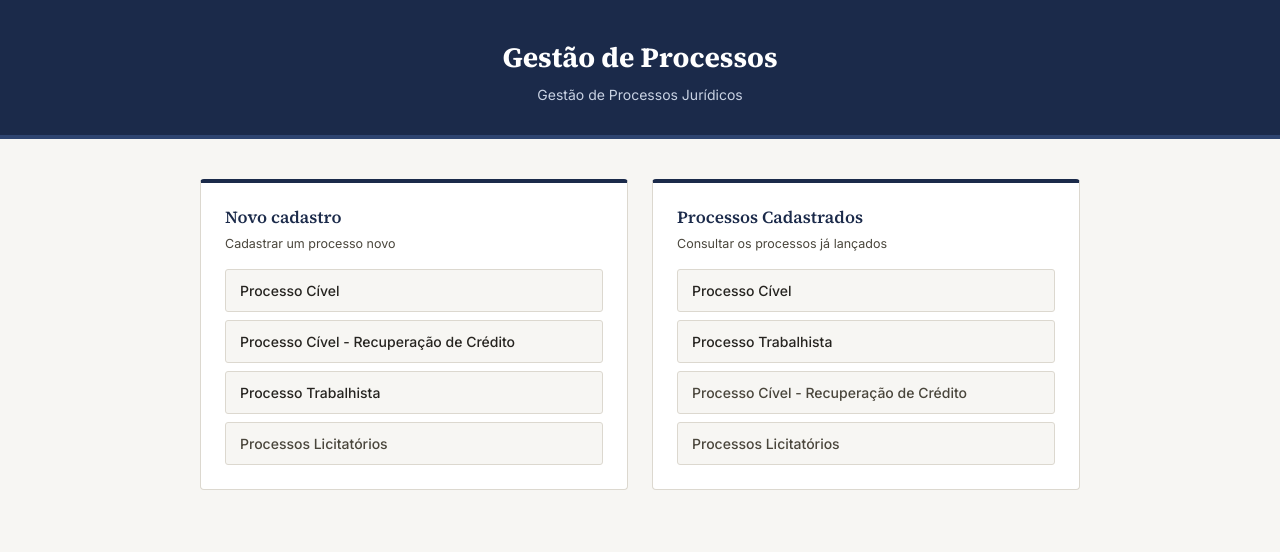
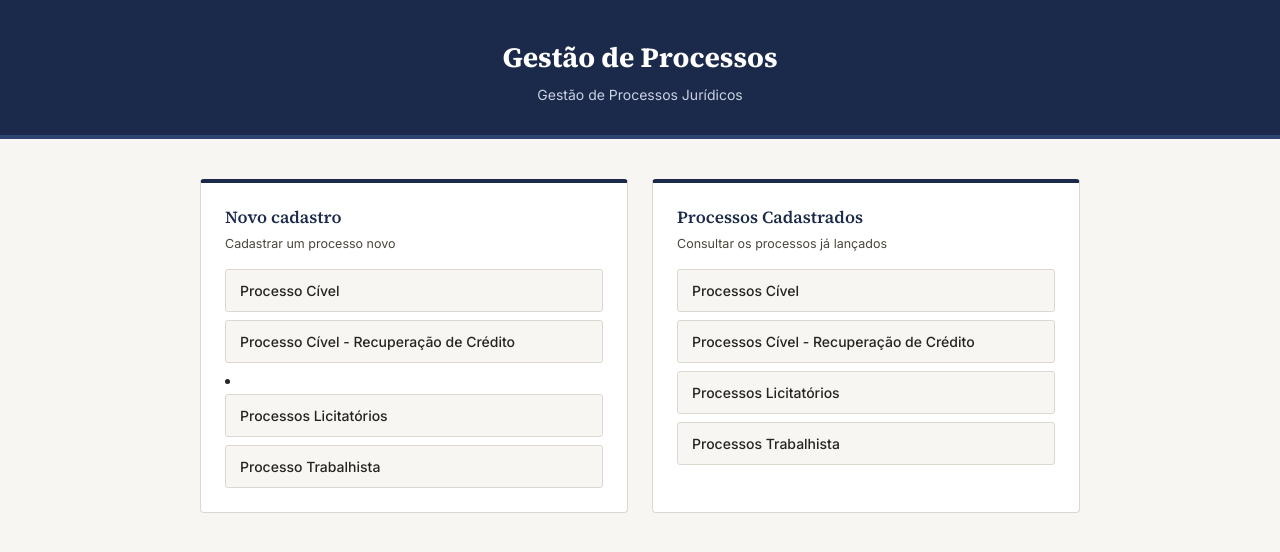
Before and after one commit to lutavares21/gestao-de-processos-juridicos, a Flask app: page / in a window 1280 px wide. Shown: the top 552 px of the page. Run offline with Flask 3, Linux system fonts and the light colour scheme.

Commit message:
mudancas no menu

```diff
--- a/templates/inicio.html
+++ b/templates/inicio.html
@@ -24,8 +24,8 @@
         <div class="links-bloco">
           <a href="{{ url_for('cadastro_civel') }}">Processo Cível</a>
           <a href="#" class="oculto-visual">Processo Cível - Recuperação de Crédito</a>
+          <li><a href="#" class="oculto-visual">Processos Licitatórios</a></li>
           <a href="{{ url_for('cadastro_trabalhista') }}">Processo Trabalhista</a>
-          <a href="#" class="link-desabilitado">Processos Licitatórios</a>
         </div>
       </div>
 
@@ -33,10 +33,10 @@
         <h2>Processos Cadastrados</h2>
         <div class="legenda-bloco">Consultar os processos já lançados</div>
         <div class="links-bloco">
-          <a href="{{ url_for('processos_civel') }}">Processo Cível</a>
-          <a href="{{ url_for('processos_trabalhista') }}">Processo Trabalhista</a>
-          <a href="#" class="link-desabilitado">Processo Cível - Recuperação de Crédito</a>
-          <a href="#" class="link-desabilitado">Processos Licitatórios</a>
+          <a href="{{ url_for('processos_civel') }}">Processos Cível</a>
+          <a href="#" class="oculto-visual">Processos Cível - Recuperação de Crédito</a>
+          <a href="#" class="oculto-visual">Processos Licitatórios</a>
+          <a href="{{ url_for('processos_trabalhista') }}">Processos Trabalhista</a>
         </div>
       </div>
 
--- a/templates/processos_trabalhista.html
+++ b/templates/processos_trabalhista.html
@@ -21,8 +21,8 @@
           <ul class="submenu">
             <li><a href="{{ url_for('cadastro_civel') }}">Processo Cível</a></li>
             <li><a href="{{ url_for('cadastro_trabalhista') }}">Processo Trabalhista</a></li>
+            <li><a href="#" class="oculto-visual">Processo Licitatórios</a></li>
             <li><a href="#" class="oculto-visual">Processo de Recuperação de Crédito</a></li>
-            <li><a href="#" class="oculto-visual">Processos Licitatórios</a></li>
           </ul>
         </div>
 
@@ -31,8 +31,8 @@
           <ul class="submenu">
             <li><a href="{{ url_for('processos_civel') }}">Processo Cível</a></li>
             <li><a href="#" class="oculto-visual">Processo Cível - Recuperação de Crédito</a></li>
-            <li><a href="{{ url_for('processos_trabalhista') }}">Processo Trabalhista</a></li>
             <li><a href="#" class="oculto-visual">Processos Licitatórios</a></li>
+            <li><a href="{{ url_for('processos_trabalhista') }}">Processos Trabalhista</a></li>
           </ul>
         </div>
 
```
Also changed, not shown: templates/cadastro_civel.html (+4 -4 lines), templates/cadastro_trabalhista.html (+4 -4 lines), templates/processo_detalhe.html (+4 -4 lines), templates/processos_civel.html (+6 -7 lines).
